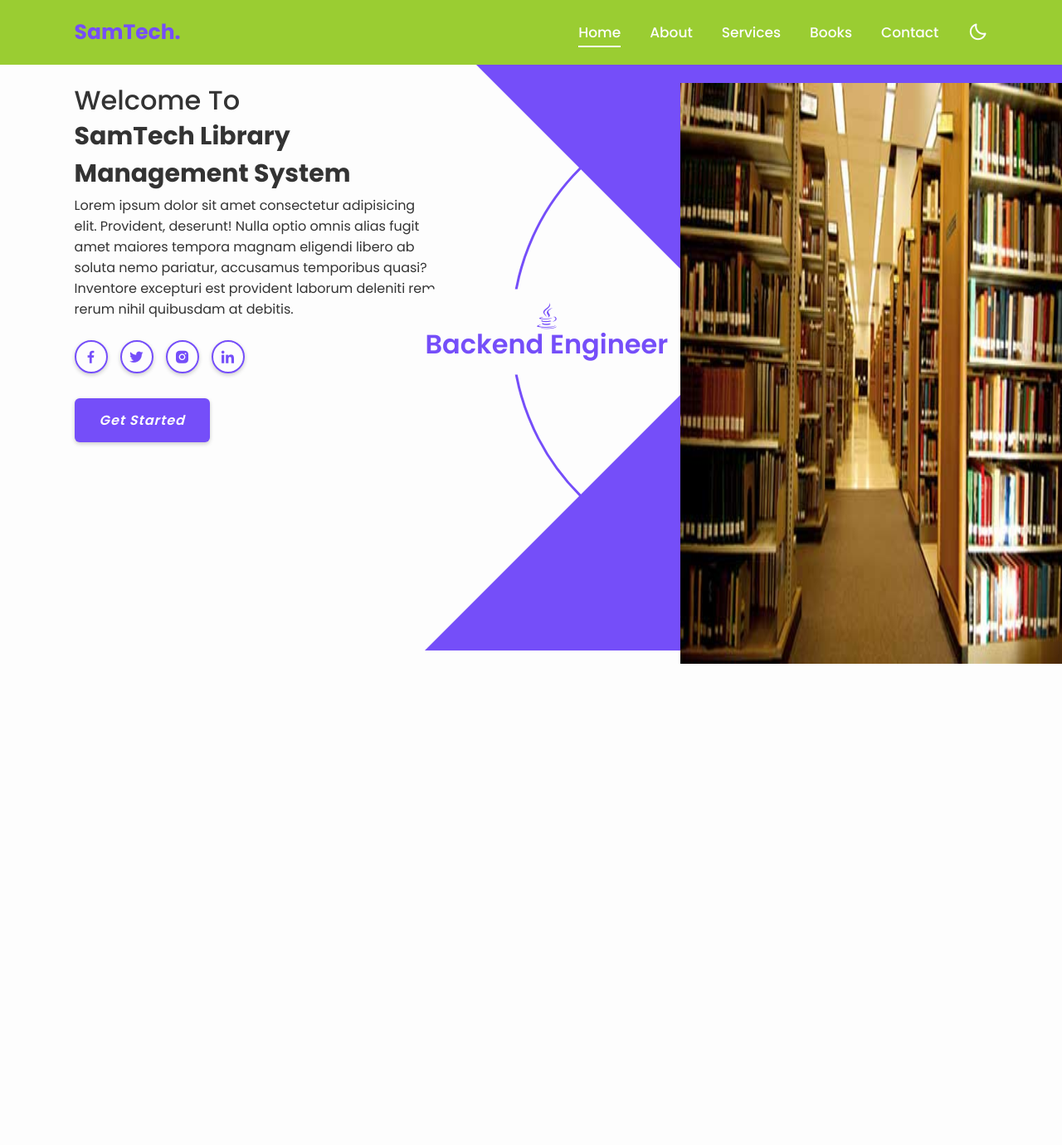
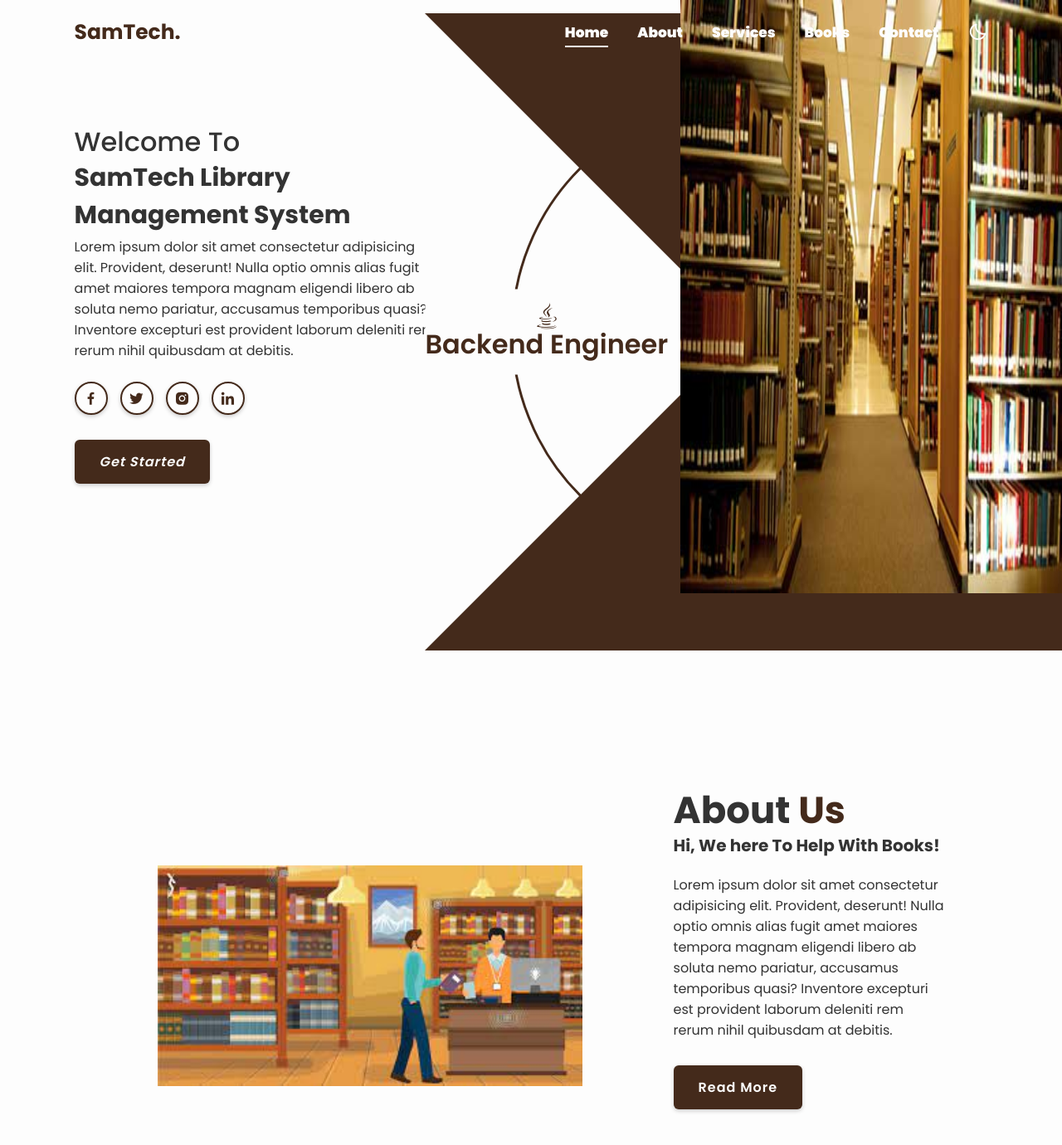
Before and after one commit to SamTech-Africa/library_management_system_frontend, a React (Create React App) app: page / in a window 1280 px wide. Shown: the top 1380 px of the page at 83% size. Before the commit the page ends 800 px from the top, so only its background shows below. Built offline with nearby package versions, Linux system fonts and the light colour scheme.

Commit message:
About Page

```diff
--- /dev/null
+++ b/src/container/pages/components/home/About.jsx
@@ -0,0 +1,25 @@
+import React from 'react';
+import AboutImg from '../../../../assets/image/jpeg/About.jpeg';
+import '../../styles/home/About.css';
+const About = () => {
+  return (
+    <div className='about' id='about'>
+        <div className='about-img'>
+            <img src={AboutImg} alt='About Img' />
+        </div>
+        <div className='about-content'>
+            <h2 className='heading'>About <span>Us</span></h2>
+            <h3>Hi, We here To Help With Books!</h3>
+            <p>Lorem ipsum dolor sit amet consectetur adipisicing elit.
+                Provident, deserunt! Nulla optio omnis alias fugit amet maiores tempora magnam eligendi libero ab soluta nemo pariatur,
+                accusamus temporibus quasi? Inventore excepturi est provident laborum deleniti rem rerum nihil quibusdam at debitis.
+            </p>
+
+            <a href="#" class="btn">Read More</a>
+        </div>
+
+    </div>
+  )
+}
+
+export default About;
--- a/src/container/pages/components/home/Home.jsx
+++ b/src/container/pages/components/home/Home.jsx
@@ -25,7 +25,7 @@ const Home =()=> {
         </div>
         <Professional />
         <div className='home-img'>
-          <img src={LibrayShelfImg} alt='Library Shelf'></img>
+          <img src={LibrayShelfImg} alt='Library Shelf' />
         </div>
 
     </div>
--- a/src/container/pages/components/home/LandingPage.jsx
+++ b/src/container/pages/components/home/LandingPage.jsx
@@ -2,6 +2,7 @@ import React from 'react'
 import '../../styles/home/LandingPage.css';
 import Navbar from './Navbar';
 import Home from '../home/Home';
+import About from './About';
 
 
 
@@ -14,6 +15,9 @@ const LandingPage= ()=> {
             <section>
                 <Home />
             </section>
+            <section>
+                <About />
+            </section>
         </div>
     )
 }
--- /dev/null
+++ b/src/container/pages/styles/home/About.css
@@ -0,0 +1,25 @@
+.about {
+    display: flex;
+    justify-content: center;
+    align-items: center;
+    gap: 4rem;
+}
+
+.about-img img {
+    width: 40vw;
+    margin: 70px 70px 0 100px;
+}
+
+.about-content h2 {
+    text-align: left;
+    line-height: 1.2;
+}
+
+.about-content h3 {
+    font-size: 2rem;
+}
+
+.about-content p {
+    font-size: 1.6rem;
+    margin: 2rem 5rem 3rem 0;
+}
--- a/src/container/pages/styles/home/Home.css
+++ b/src/container/pages/styles/home/Home.css
@@ -50,7 +50,8 @@
     right: 0;
     /* width: 40%; */
     pointer-events: none;
-    height: 700px;
+    height: 715px;
     width: 460px;
+    top: 0;
 
 }
--- a/src/container/pages/styles/home/LandingPage.css
+++ b/src/container/pages/styles/home/LandingPage.css
@@ -1,4 +1,4 @@
 section {
     min-height: 100vh;
-    padding: 10rem 7% 2rem;
+    padding: 15rem 7% 2rem;
 }
--- a/src/container/pages/styles/home/Navbar.css
+++ b/src/container/pages/styles/home/Navbar.css
@@ -1,6 +1,6 @@
 
 .dark-icon {
-    --bg-color: #0b061f;
+    --bg-color: #9c7335;
     --text-color: #fdfdfd;
     --shadow-color: rgba(0, 0, 0, .7);
 }
@@ -11,7 +11,8 @@
     left: 0;
     width: 100%;
     padding: 2rem 7%;
-    background: yellowgreen;
+    /* background: yellowgreen; */
+    background: transparent;
     display: flex;
     align-items: center;
     z-index: 100;
@@ -35,7 +36,7 @@
     position: relative;
     font-size: 1.7rem;
     color: var(--white-color);
-    font-weight: 500;
+    font-weight: 900;
     margin-right: 3.5rem;
 }
 
--- a/src/index.css
+++ b/src/index.css
@@ -14,7 +14,7 @@
 :root {
   --bg-color: #fdfdfd;
   --text-color: #333;
-  --main-color: #754ef9;
+  --main-color: #442a1b;
   --white-color: #fdfdfd;
   --shadow-color: rgba(0, 0, 0, .2);
   --transition-delay: .5s ease;
@@ -53,3 +53,8 @@ body {
 span {
   color: var(--main-color);
 }
+
+.heading {
+  font-size: 4.5rem;
+  text-align: center;
+}
```
Also changed, not shown: src/assets/image/jpeg/About.jpeg (added), src/assets/image/png/about.png (added).
